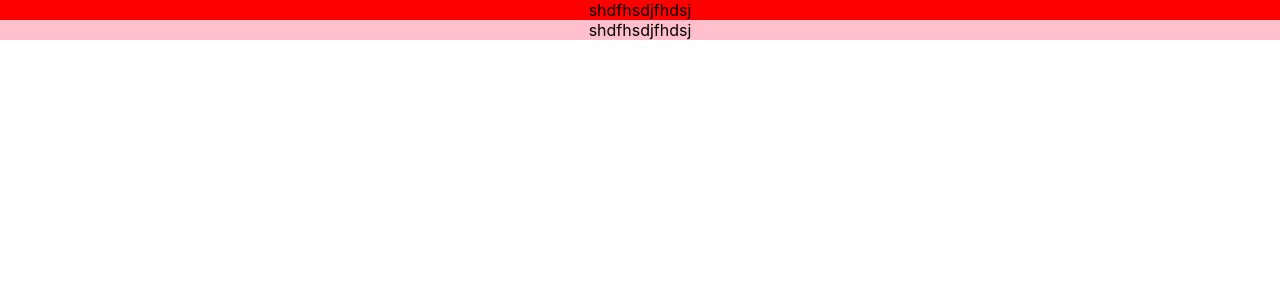
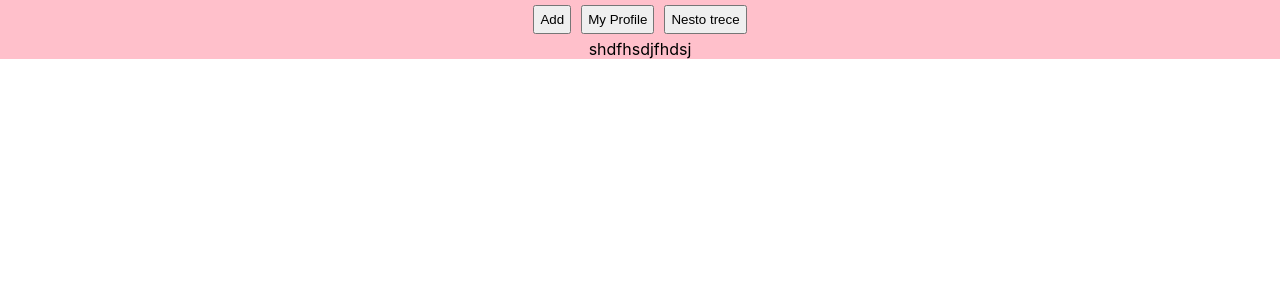
Before and after one commit to javascript-m/react_app, a React (Create React App) app: page / in a window 1280 px wide. Shown: the top 300 px of the page. Built offline with nearby package versions, Linux system fonts and the light colour scheme.

Commit message:
ToolBar Edited

```diff
--- a/src/Layout/ToolBar/ToolBar.js
+++ b/src/Layout/ToolBar/ToolBar.js
@@ -1,9 +1,14 @@
 import React from 'react';
 import './ToolBar.css';
+import ToolBarBtn from './ToolBarBtn/ToolBarBtn';
 
 const ToolBar = () => {
     return (
-        <div className="box1"> shdfhsdjfhdsj
+        <div>
+            {/*Nemoj dirat typeove*/}
+            <ToolBarBtn type='add' icon="fsdjfdsk">Add</ToolBarBtn>
+            <ToolBarBtn type='my_profile'>My Profile</ToolBarBtn>
+            <ToolBarBtn type='dgdfk'>Nesto trece</ToolBarBtn>
         </div>
     );
 }
--- /dev/null
+++ b/src/Layout/ToolBar/ToolBarBtn/ToolBarBtn.css
@@ -0,0 +1,4 @@
+.toolBarBtn {
+    padding: 5px;
+    margin: 5px;
+}
--- /dev/null
+++ b/src/Layout/ToolBar/ToolBarBtn/ToolBarBtn.js
@@ -0,0 +1,28 @@
+import React from 'react';
+import './ToolBarBtn.css';
+
+/*
+    Treba razmisliti koje će sve funkcionalnosti biti dostupne na toolBaru
+*/
+
+const ToolBarBtn = (props) => {
+    const toolBarBtnHandler = () => {
+        switch (props.type) {
+            case 'add':
+                console.log("Add Button");
+                break;
+            case 'my_profile':
+                console.log("My profile");
+                break;
+            default:
+                console.log("This is default click");
+                break;
+        }
+    }
+
+    return (
+        <button className="toolBarBtn" onClick={toolBarBtnHandler}>{props.children}</button>
+    );
+}
+
+export default ToolBarBtn;
```
Also changed, not shown: src/Components/ProgressBar/ProgressBar.js (added, +10 -0 lines), src/Components/ProgressBar/ProgressBar.css (added).
